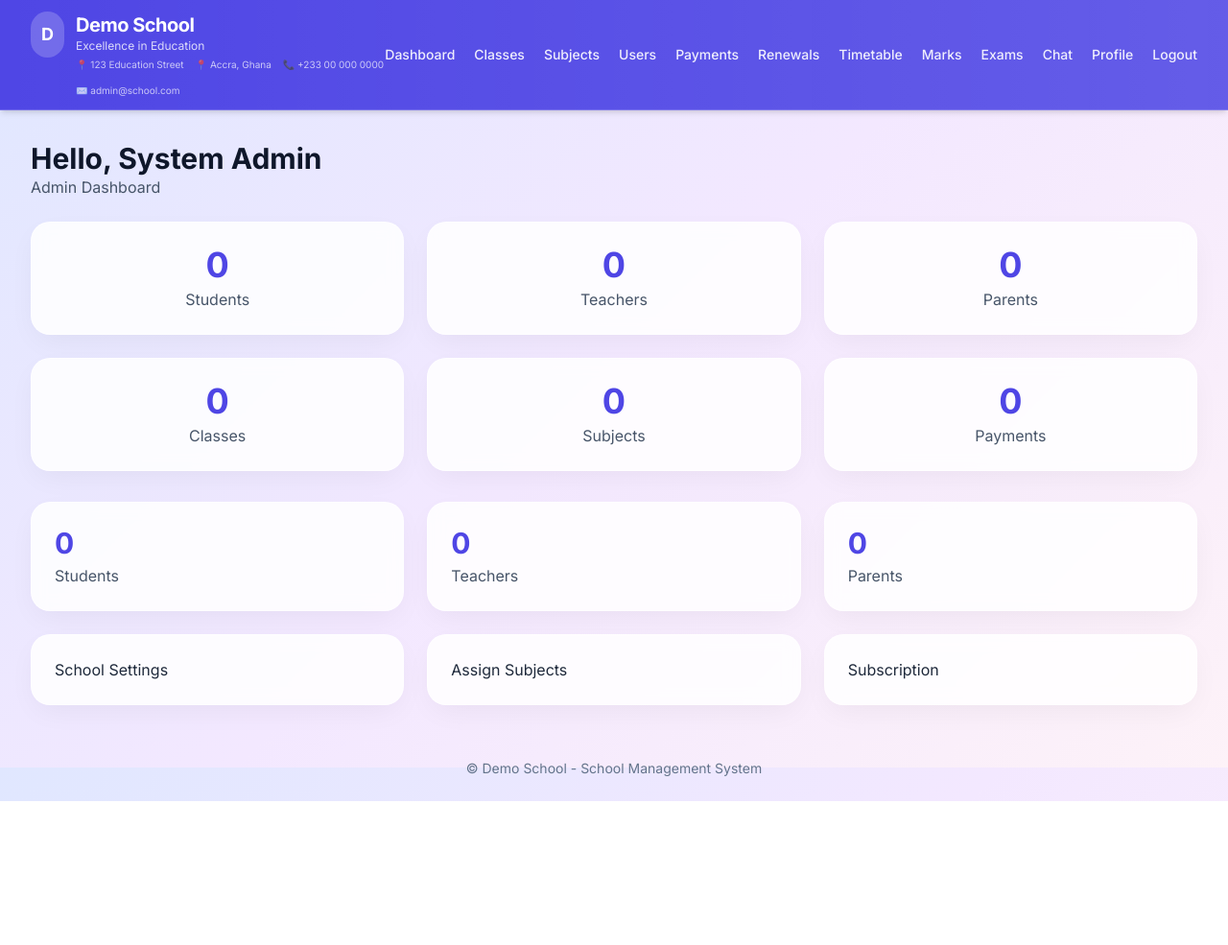
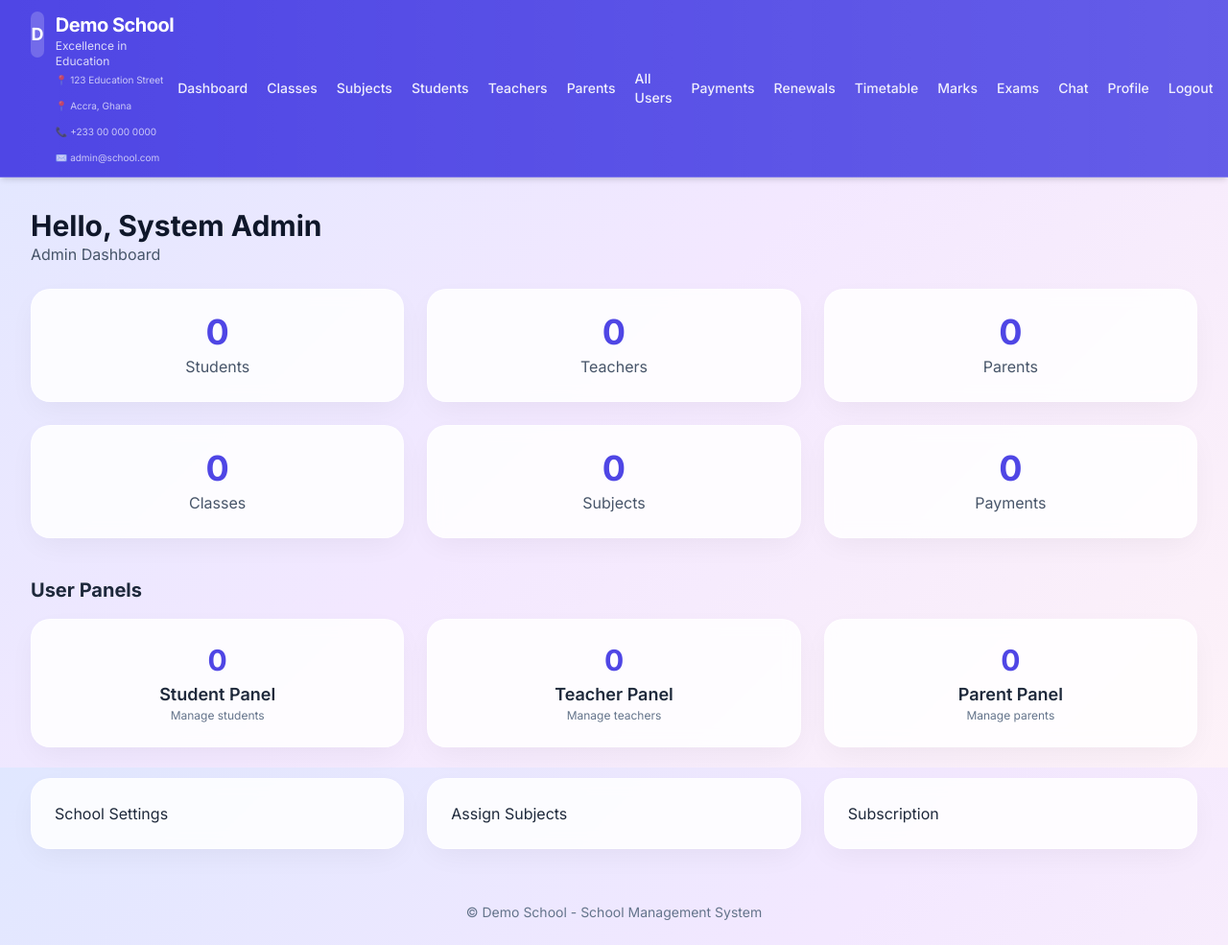
Before and after one commit to jahwillts/laughing-potato, a Flask app: page /dashboard in a window 1280 px wide. Shown: the whole page at 96% size. Before the commit the page ends 835 px from the top, so only its background shows below. Run offline with Flask 3, Linux system fonts and the light colour scheme; a user stored in the database is signed in; data comes from the database, SQL or seed files in the repository; data that the repository does not hold is empty; some libraries are stand-ins or nearby versions.

Commit message:
Add Student/Teacher/Parent panels and header navigation
Co-Authored-By: Devin AI <158243242+devin-ai-integration[bot]@users.noreply.github.com>

```diff
--- a/app.py
+++ b/app.py
@@ -549,7 +549,8 @@ def users_view():
     if role:
         q = q.filter_by(role=role)
     users = q.order_by(User.role, User.last_name).all()
-    return render_template('users.html', users=users, active_role=role)
+    title = f"{role.capitalize()}s" if role else "Users"
+    return render_template('users.html', users=users, active_role=role, title=title)
 
 @app.route('/users/<int:user_id>')
 @role_required('admin', 'teacher')
--- a/templates/base.html
+++ b/templates/base.html
@@ -42,7 +42,10 @@
                         {% if current_user.role == 'admin' %}
                             <a href="{{ url_for('classes_view') }}" class="hover:text-white hover:underline">Classes</a>
                             <a href="{{ url_for('subjects_view') }}" class="hover:text-white hover:underline">Subjects</a>
-                            <a href="{{ url_for('users_view') }}" class="hover:text-white hover:underline">Users</a>
+                            <a href="{{ url_for('users_view', role='student') }}" class="hover:text-white hover:underline">Students</a>
+                            <a href="{{ url_for('users_view', role='teacher') }}" class="hover:text-white hover:underline">Teachers</a>
+                            <a href="{{ url_for('users_view', role='parent') }}" class="hover:text-white hover:underline">Parents</a>
+                            <a href="{{ url_for('users_view') }}" class="hover:text-white hover:underline">All Users</a>
                             <a href="{{ url_for('payments_view') }}" class="hover:text-white hover:underline">Payments</a>
                             <a href="{{ url_for('renewals_view') }}" class="hover:text-white hover:underline">Renewals</a>
                         {% endif %}
--- a/templates/dashboard.html
+++ b/templates/dashboard.html
@@ -15,19 +15,27 @@
     </div>
     {% endfor %}
 </div>
+<div class="mt-10">
+    <h3 class="text-xl font-bold mb-4">User Panels</h3>
+    <div class="grid grid-cols-1 md:grid-cols-3 gap-6">
+        <a href="{{ url_for('users_view', role='student') }}" class="card hover:shadow-lg transition text-center">
+            <div class="text-3xl font-bold text-indigo-600">{{ counts.get('students', 0) }}</div>
+            <div class="text-lg font-semibold mt-1">Student Panel</div>
+            <div class="text-xs text-slate-500">Manage students</div>
+        </a>
+        <a href="{{ url_for('users_view', role='teacher') }}" class="card hover:shadow-lg transition text-center">
+            <div class="text-3xl font-bold text-indigo-600">{{ counts.get('teachers', 0) }}</div>
+            <div class="text-lg font-semibold mt-1">Teacher Panel</div>
+            <div class="text-xs text-slate-500">Manage teachers</div>
+        </a>
+        <a href="{{ url_for('users_view', role='parent') }}" class="card hover:shadow-lg transition text-center">
+            <div class="text-3xl font-bold text-indigo-600">{{ counts.get('parents', 0) }}</div>
+            <div class="text-lg font-semibold mt-1">Parent Panel</div>
+            <div class="text-xs text-slate-500">Manage parents</div>
+        </a>
+    </div>
+</div>
 <div class="mt-8 grid grid-cols-1 md:grid-cols-3 gap-6">
-    <a href="{{ url_for('users_view', role='student') }}" class="card hover:shadow-lg transition">
-        <div class="text-3xl font-bold text-indigo-600">{{ counts.get('students', 0) }}</div>
-        <div class="text-slate-600 mt-1">Students</div>
-    </a>
-    <a href="{{ url_for('users_view', role='teacher') }}" class="card hover:shadow-lg transition">
-        <div class="text-3xl font-bold text-indigo-600">{{ counts.get('teachers', 0) }}</div>
-        <div class="text-slate-600 mt-1">Teachers</div>
-    </a>
-    <a href="{{ url_for('users_view', role='parent') }}" class="card hover:shadow-lg transition">
-        <div class="text-3xl font-bold text-indigo-600">{{ counts.get('parents', 0) }}</div>
-        <div class="text-slate-600 mt-1">Parents</div>
-    </a>
     <a href="{{ url_for('school_settings') }}" class="card hover:shadow-lg transition">School Settings</a>
     <a href="{{ url_for('class_subjects') }}" class="card hover:shadow-lg transition">Assign Subjects</a>
     <a href="{{ url_for('renewals_view') }}" class="card hover:shadow-lg transition">Subscription</a>
--- a/templates/users.html
+++ b/templates/users.html
@@ -3,7 +3,7 @@
 {% block content %}
 <div class="card">
     <div class="flex flex-col md:flex-row md:items-center justify-between mb-4 gap-4">
-        <h2 class="text-2xl font-bold">Users</h2>
+        <h2 class="text-2xl font-bold">{{ title }}</h2>
         <div class="flex flex-wrap gap-2 text-sm">
             <a href="{{ url_for('users_view') }}" class="px-3 py-1 rounded-full {{ 'bg-indigo-600 text-white' if not active_role else 'bg-slate-100 text-slate-700 hover:bg-slate-200' }}">All</a>
             <a href="{{ url_for('users_view', role='student') }}" class="px-3 py-1 rounded-full {{ 'bg-indigo-600 text-white' if active_role == 'student' else 'bg-slate-100 text-slate-700 hover:bg-slate-200' }}">Students</a>
```
